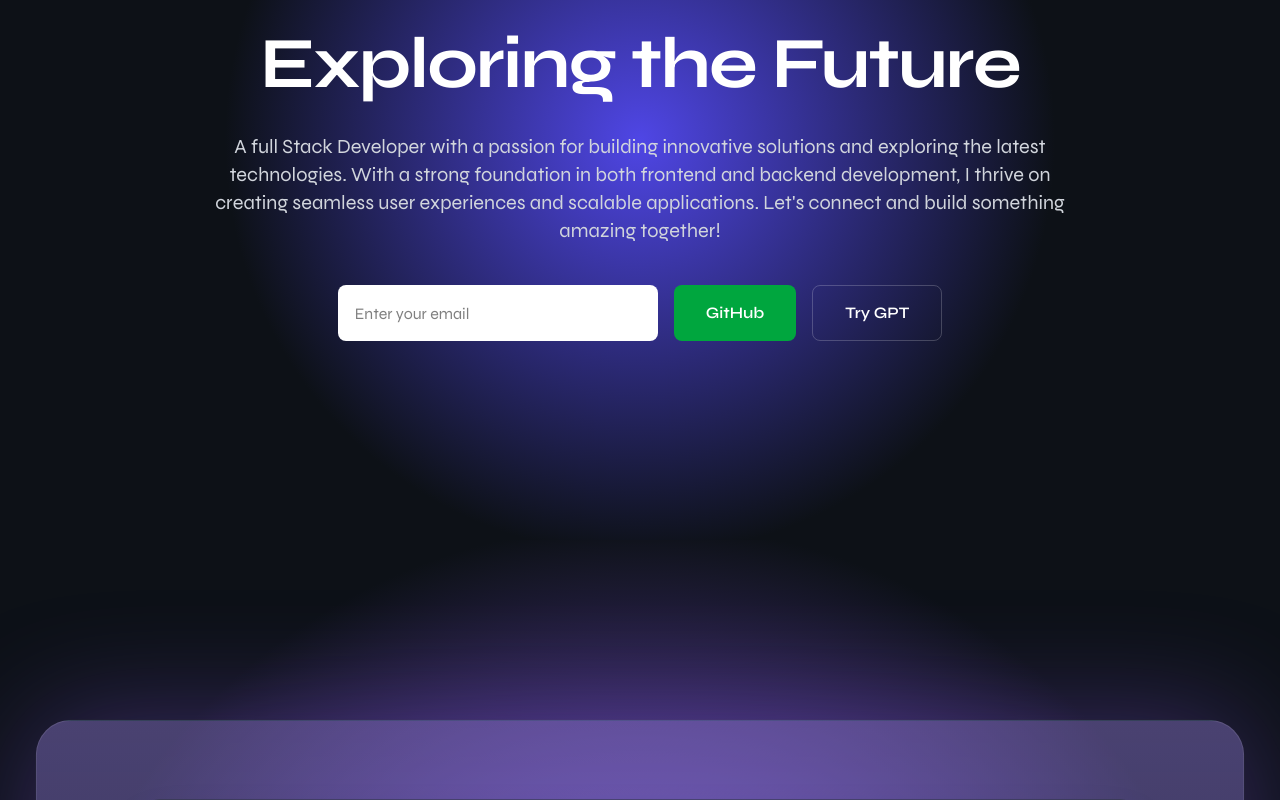
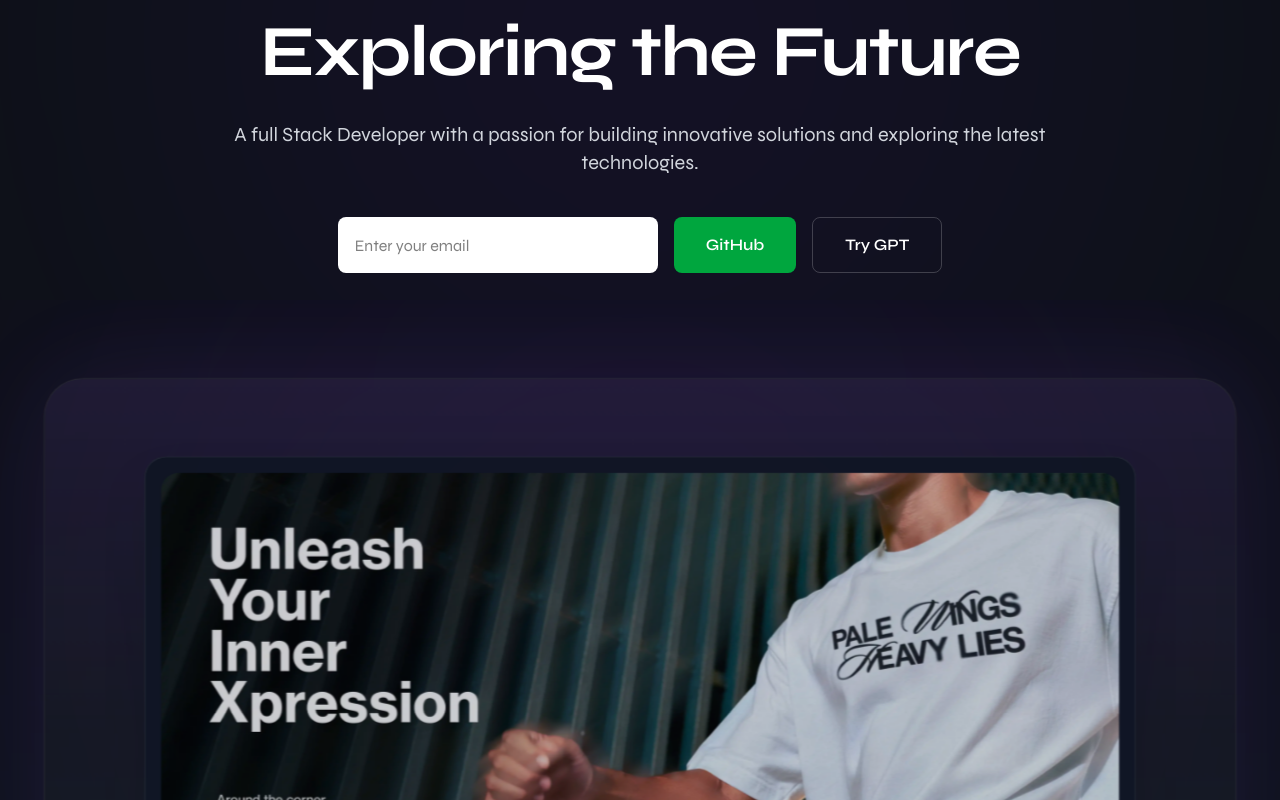
Before and after one commit to uixPhuke/portfolio, a Next.js app: page / in a window 1280 px wide. Shown: the part 260-1060 px from the top of the page. Built offline with nearby package versions, Linux system fonts and the light colour scheme.

Commit message:
feat: enhance Hero and Showcase components with scroll animations and improve FloatingIcons component

```diff
--- /dev/null
+++ b/components/floating-icons.tsx
@@ -0,0 +1,57 @@
+"use client"
+
+import { motion } from "framer-motion"
+
+export default function FloatingIcons() {
+  return (
+    <div className="pointer-events-none absolute inset-0 overflow-hidden">
+      {/* ROBOT */}
+      <motion.img
+        src="/robot.png"
+        alt=""
+        animate={{
+          y: [0, -30, 0],
+          rotate: [0, 8, -8, 0],
+        }}
+        transition={{
+          duration: 6,
+          repeat: Infinity,
+          ease: "easeInOut",
+        }}
+        className="absolute left-[38%] top-[58%] w-28 md:w-36"
+      />
+
+      {/* PINK ICON */}
+      <motion.img
+        src="/pink.png"
+        alt=""
+        animate={{
+          y: [0, -25, 0],
+          rotate: [0, -10, 10, 0],
+        }}
+        transition={{
+          duration: 7,
+          repeat: Infinity,
+          ease: "easeInOut",
+        }}
+        className="absolute right-[38%] top-[52%] w-24 md:w-28"
+      />
+
+      {/* DUCK */}
+      <motion.img
+        src="/duck.png"
+        alt=""
+        animate={{
+          y: [0, -20, 0],
+          rotate: [0, 10, -10, 0],
+        }}
+        transition={{
+          duration: 5,
+          repeat: Infinity,
+          ease: "easeInOut",
+        }}
+        className="absolute left-[50%] top-[72%] w-20 md:w-24"
+      />
+    </div>
+  )
+}
--- a/components/hero.tsx
+++ b/components/hero.tsx
@@ -1,20 +1,53 @@
+"use client"
+
+import { motion, useScroll, useTransform } from "framer-motion"
+import { useRef } from "react"
+
 export default function Hero() {
+  const ref = useRef(null)
+
+  const { scrollYProgress } = useScroll({
+    target: ref,
+    offset: ["start start", "end start"],
+  })
+
+  // HERO fades while scrolling
+  const opacity = useTransform(scrollYProgress, [0, 0.8], [1, 0])
+
+  // HERO moves upward
+  const y = useTransform(scrollYProgress, [0, 1], [0, -200])
+
+  // HERO scales down
+  const scale = useTransform(scrollYProgress, [0, 1], [1, 0.88])
+
   return (
-    <section className="relative flex min-h-screen flex-col items-center justify-center overflow-hidden px-6 text-center">
-      {/* BACKGROUND */}
-      <div className="absolute inset-0 bg-[radial-gradient(circle_at_center,#4f46e5_0%,#0d1117_55%)]" />
+    <section
+      ref={ref}
+      className="relative flex min-h-screen items-center justify-center overflow-hidden bg-[#0d1117] px-6 text-center"
+    >
+      {/* GLOBAL BACKGROUND */}
+      <div className="absolute inset-0">
+        {/* MAIN GLOW */}
+        <div className="absolute left-1/2 top-[-200px] h-[1000px] w-[1000px] -translate-x-1/2 rounded-full bg-violet-600/30 blur-[180px]" />
 
-      {/* CONTENT */}
-      <div className="relative z-10 max-w-4xl pt-20">
+        {/* DARK OVERLAY */}
+        <div className="absolute inset-0 bg-[#0d1117]/80" />
+      </div>
+
+      {/* HERO CONTENT */}
+      <motion.div
+        style={{ opacity, y, scale }}
+        className="relative z-10 max-w-4xl"
+      >
         <h1 className="text-5xl font-bold leading-tight tracking-tight md:text-7xl">
           Exploring the Future
         </h1>
 
         <p className="mt-6 text-lg text-gray-300 md:text-xl">
-          A full Stack Developer with a passion for building innovative solutions and exploring the latest technologies. With a strong foundation in both frontend and backend development, I thrive on creating seamless user experiences and scalable applications. Let's connect and build something amazing together!
+          A full Stack Developer with a passion for building innovative
+          solutions and exploring the latest technologies.
         </p>
 
-        {/* BUTTONS */}
         <div className="mt-10 flex flex-col items-center justify-center gap-4 sm:flex-row">
           <input
             type="email"
@@ -30,7 +63,7 @@ export default function Hero() {
             Try GPT
           </button>
         </div>
-      </div>
+      </motion.div>
     </section>
   )
 }
--- a/components/showcase.tsx
+++ b/components/showcase.tsx
@@ -1,4 +1,3 @@
-
 "use client"
 
 import { motion, useScroll, useTransform } from "framer-motion"
@@ -9,34 +8,46 @@ export default function Showcase() {
 
   const { scrollYProgress } = useScroll({
     target: ref,
-    offset: ["start end", "end start"],
+    offset: ["start end", "center center"],
   })
 
-  // Smooth scale effect
-  const scale = useTransform(scrollYProgress, [0, 0.4], [0.7, 1])
+  // Smooth reveal
+  const opacity = useTransform(scrollYProgress, [0, 1], [0, 1])
 
-  // Smooth upward movement
-  const y = useTransform(scrollYProgress, [0, 0.4], [180, 0])
+  // Rise upward
+  const y = useTransform(scrollYProgress, [0, 1], [300, 0])
 
-  // Fade in
-  const opacity = useTransform(scrollYProgress, [0, 0.3], [0, 1])
+  // Scale
+  const scale = useTransform(scrollYProgress, [0, 1], [0.85, 1])
 
   return (
     <section
       ref={ref}
-      className="relative overflow-hidden bg-[#0d1117] py-40"
+      className="relative -mt-[30vh] overflow-hidden bg-[#0d1117] pb-40"
     >
-      {/* BACKGROUND */}
-      <div className="absolute inset-0 bg-[radial-gradient(circle_at_center,#8b5cf6_0%,#0d1117_70%)]" />
+      {/* CONTINUED BACKGROUND */}
+      <div className="absolute inset-0">
+        {/* SHARED GLOW */}
+        <div className="absolute left-1/2 top-[-300px] h-[1200px] w-[1200px] -translate-x-1/2 rounded-full bg-violet-600/20 blur-[200px]" />
 
-      {/* CONTENT */}
+        {/* CYAN ATMOSPHERE */}
+        <div className="absolute bottom-0 left-0 h-[600px] w-full bg-cyan-500/10 blur-[140px]" />
+
+        {/* OVERLAY */}
+        <div className="absolute inset-0 bg-[#0d1117]/70" />
+      </div>
+
       <motion.div
-        style={{ scale, y, opacity }}
+        style={{ opacity, y, scale }}
         className="relative mx-auto max-w-7xl px-6"
       >
-        {/* MAIN CONTAINER */}
-        <div className="relative overflow-hidden rounded-[36px] border border-white/10 bg-gradient-to-b from-[#a78bfa]/40 to-[#60a5fa]/20 p-10 shadow-[0_0_120px_rgba(139,92,246,0.35)] md:p-20">
-          {/* DASHBOARD */}
+        {/* GLASS CONTAINER */}
+        <div className="relative overflow-hidden rounded-[40px] border border-white/10 bg-white/[0.04] p-10 backdrop-blur-3xl shadow-[0_0_120px_rgba(139,92,246,0.15)] md:p-20">
+
+          {/* INNER GLOW */}
+          <div className="absolute inset-0 bg-gradient-to-b from-violet-500/10 via-transparent to-cyan-500/5" />
+
+          {/* MAIN CARD */}
           <div className="relative mx-auto max-w-5xl rounded-3xl border border-white/10 bg-[#111827] p-4 shadow-2xl">
             <img
               src="/img1.webp"
@@ -48,7 +59,7 @@ export default function Showcase() {
           {/* FLOATING CARD */}
           <motion.div
             animate={{
-              y: [0, -12, 0],
+              y: [0, -14, 0],
             }}
             transition={{
               duration: 5,
@@ -67,7 +78,7 @@ export default function Showcase() {
 
         {/* BOTTOM TABS */}
         <div className="mt-12 flex justify-center">
-          <div className="flex items-center gap-6 rounded-full border border-white/10 bg-[#111827]/80 px-8 py-4 text-sm text-gray-300 backdrop-blur-xl shadow-2xl">
+          <div className="flex items-center gap-6 rounded-full border border-white/10 bg-[#111827]/80 px-8 py-4 text-sm text-gray-300 shadow-2xl backdrop-blur-xl">
             <span>Code</span>
             <span>Plan</span>
             <span>Collaborate</span>
```
